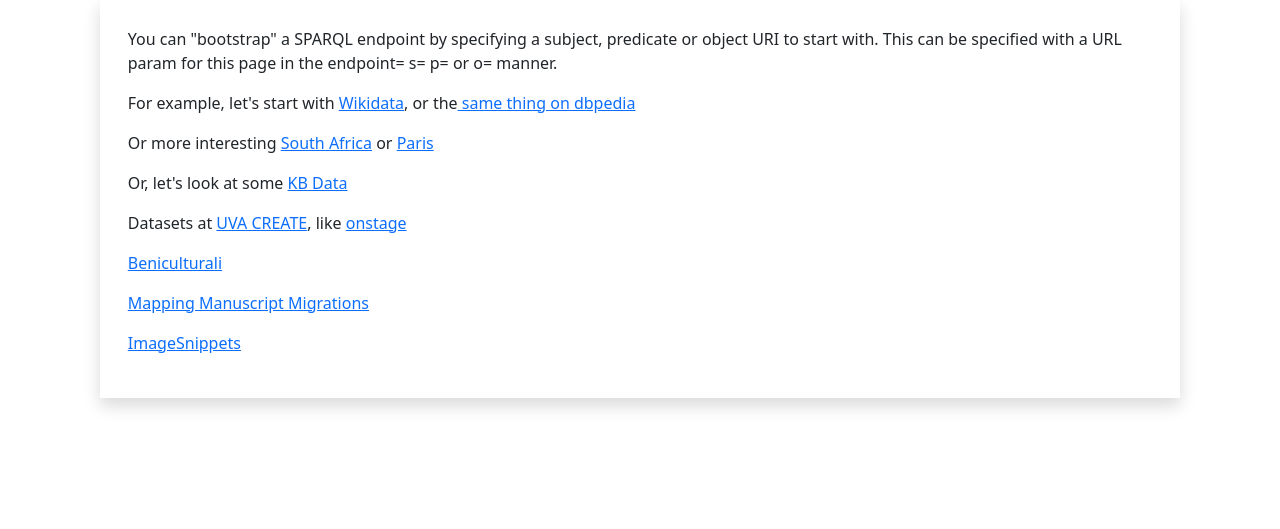
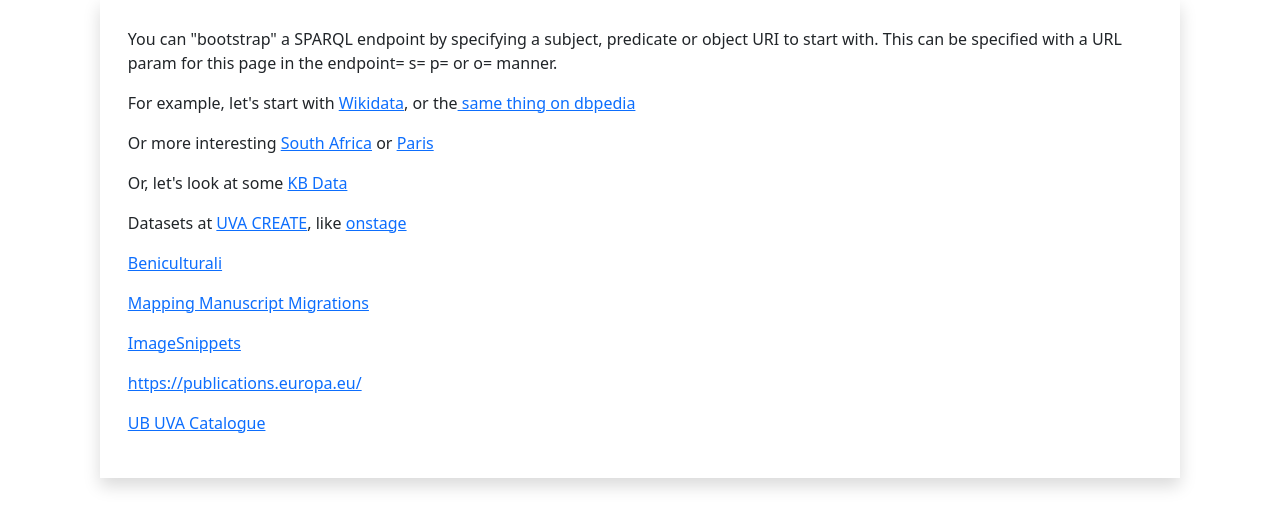
Before and after one commit to epoz/shmarql, a FastAPI app: page /shmarql in a window 1280 px wide. Shown: the part 211-740 px from the top of the page. Run offline with FastAPI, Linux system fonts and the light colour scheme.

Commit message:
Add more examples

```diff
--- a/src/templates/choose_endpoint.html
+++ b/src/templates/choose_endpoint.html
@@ -25,7 +25,8 @@
         <p><a href="?e=https://dati.cultura.gov.it/sparql&s=%3Chttps://w3id.org/arco/resource/ArchaeologicalProperty/0600003054%3E">Beniculturali</a></p>
         <p><a href="?e=https://ldf.fi/mmm/sparql&s=%3Chttp://ldf.fi/mmm/manifestation_singleton/bibale_10000%3E">Mapping Manuscript Migrations</a></p>
         <p><a href="?e=https://imagesnippets.com/sparql/images&p=%3Fp&s=<https%3A//imagesnippets.com/imgtag/images/info%40margaretwarren.us/P1030103.JPG>">ImageSnippets</a></p>
-
+	    <p><a href="?e=e=https%3A%2F%2Fpublications.europa.eu%2Fwebapi%2Frdf%2Fsparql&s=<http%3A%2F%2Feurovoc.europa.eu%2F100280>">https://publications.europa.eu/</a>
+        <p><a href="?e=https://api.lod.uba.uva.nl/datasets/UB-UVA/CATALOGUE/services/virtuoso/sparql&p=<http%3A//xmlns.com/foaf/0.1/name>&s=%3Fs&o=%3Fo">UB UVA Catalogue</a></p>
     </div>
 
 
```
